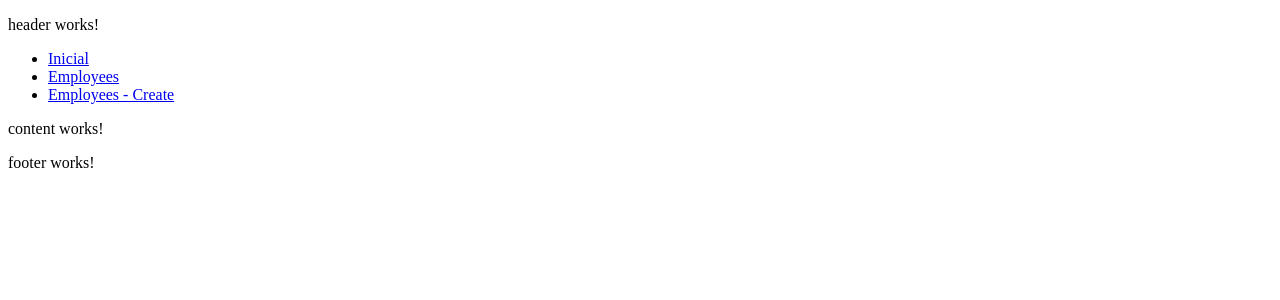
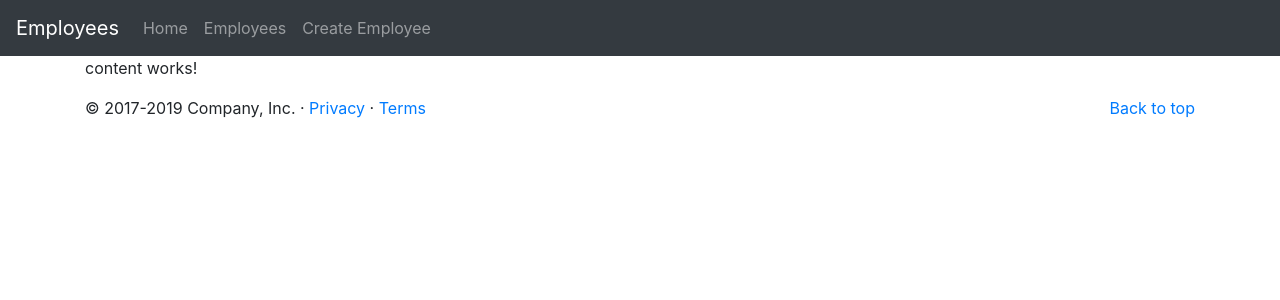
Before and after one commit to joneldesouza/estudo-angular-employees, an Angular app: page / in a window 1280 px wide. Shown: the top 300 px of the page. Built offline with nearby package versions, Linux system fonts and the light colour scheme.

Commit message:
add bootstrap

```diff
--- a/src/app/app.component.html
+++ b/src/app/app.component.html
@@ -1,3 +1,7 @@
 <app-header></app-header>
-<router-outlet></router-outlet>
-<app-footer></app-footer>
+<main role="main">
+    <div class="container marketing">
+        <router-outlet></router-outlet>
+    </div>
+    <app-footer></app-footer>
+</main>
--- a/src/app/employees/employees.component.html
+++ b/src/app/employees/employees.component.html
@@ -10,21 +10,22 @@
   </li>
 </ul>
 
-<!-- pager -->
-<ul *ngIf="pager.pages && pager.pages.length" class="pagination">
-    <li [ngClass]="{disabled:pager.currentPage === 1}">
-        <a (click)="setPage(1)">First</a>
+<nav aria-label="Page navigation example">
+  <ul *ngIf="pager.pages && pager.pages.length" class="pagination justify-content-center">
+    <li class="page-item" [ngClass]="{disabled:pager.currentPage === 1}">
+      <a (click)="setPage(1)" class="page-link">First</a>
     </li>
-    <li [ngClass]="{disabled:pager.currentPage === 1}">
-        <a (click)="setPage(pager.currentPage - 1)">Previous</a>
+    <li class="page-item" [ngClass]="{disabled:pager.currentPage === 1}">
+        <a (click)="setPage(pager.currentPage - 1)" class="page-link">Previous</a>
+      </li>
+    <li *ngFor="let page of pager.pages" [ngClass]="{active:pager.currentPage === page}" class="page-item">
+        <a class="page-link" (click)="setPage(page)">{{page}}</a>
     </li>
-    <li *ngFor="let page of pager.pages" [ngClass]="{active:pager.currentPage === page}">
-        <a (click)="setPage(page)">{{page}}</a>
+    <li class="page-item" [ngClass]="{disabled:pager.currentPage === pager.totalPages}">
+      <a (click)="setPage(pager.currentPage + 1)" class="page-link">Next</a>
     </li>
-    <li [ngClass]="{disabled:pager.currentPage === pager.totalPages}">
-        <a (click)="setPage(pager.currentPage + 1)">Next</a>
-    </li>
-    <li [ngClass]="{disabled:pager.currentPage === pager.totalPages}">
-        <a (click)="setPage(pager.totalPages)">Last</a>
-    </li>
-</ul>
+    <li class="page-item" [ngClass]="{disabled:pager.currentPage === pager.totalPages}">
+        <a (click)="setPage(pager.totalPages)" class="page-link">Last</a>
+      </li>
+  </ul>
+</nav>
--- a/src/app/footer/footer.component.html
+++ b/src/app/footer/footer.component.html
@@ -1,3 +1,4 @@
-<p>
-  footer works!
-</p>
+<footer class="container">
+  <p class="float-right"><a href="#">Back to top</a></p>
+  <p>© 2017-2019 Company, Inc. · <a href="#">Privacy</a> · <a href="#">Terms</a></p>
+</footer>
--- a/src/app/header/header.component.html
+++ b/src/app/header/header.component.html
@@ -1,10 +1,20 @@
-<p>
-  header works!
-</p>
 <header>
-    <ul>
-      <li><a href="/">Inicial</a></li>
-      <li><a href="/employees">Employees</a></li>
-      <li><a href="/employee-create">Employees - Create</a></li>
-    </ul>
+  <div class="navbar navbar-expand-md navbar-dark bg-dark">
+    <a href="#" class="navbar-brand d-flex align-items-center">
+      Employees
+    </a>
+    <div class="collapse navbar-collapse" id="navbarCollapse">
+      <ul class="navbar-nav mr-auto">
+        <li class="nav-item">
+          <a class="nav-link" href="/">Home</a>
+        </li>
+        <li class="nav-item">
+          <a class="nav-link" href="/employees">Employees</a>
+        </li>
+        <li class="nav-item">
+          <a class="nav-link" href="/employee-create">Create Employee</a>
+        </li>
+      </ul>
+    </div>
+  </div>
 </header>
--- a/src/index.html
+++ b/src/index.html
@@ -7,6 +7,7 @@
 
   <meta name="viewport" content="width=device-width, initial-scale=1">
   <link rel="icon" type="image/x-icon" href="favicon.ico">
+  <link rel="stylesheet" href="https://stackpath.bootstrapcdn.com/bootstrap/4.3.1/css/bootstrap.min.css" integrity="sha384-ggOyR0iXCbMQv3Xipma34MD+dH/1fQ784/j6cY/iJTQUOhcWr7x9JvoRxT2MZw1T" crossorigin="anonymous">
 </head>
 <body>
   <app-root></app-root>
```
